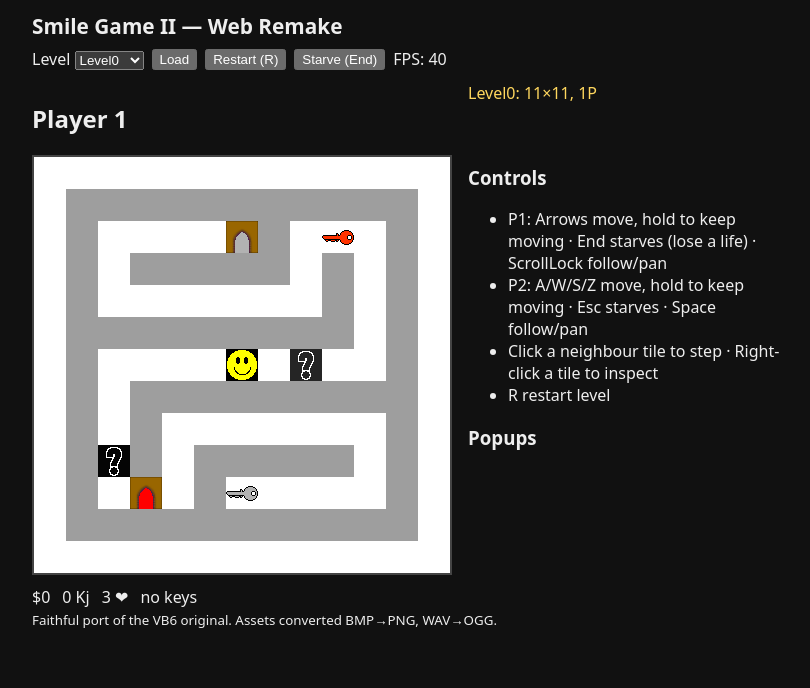
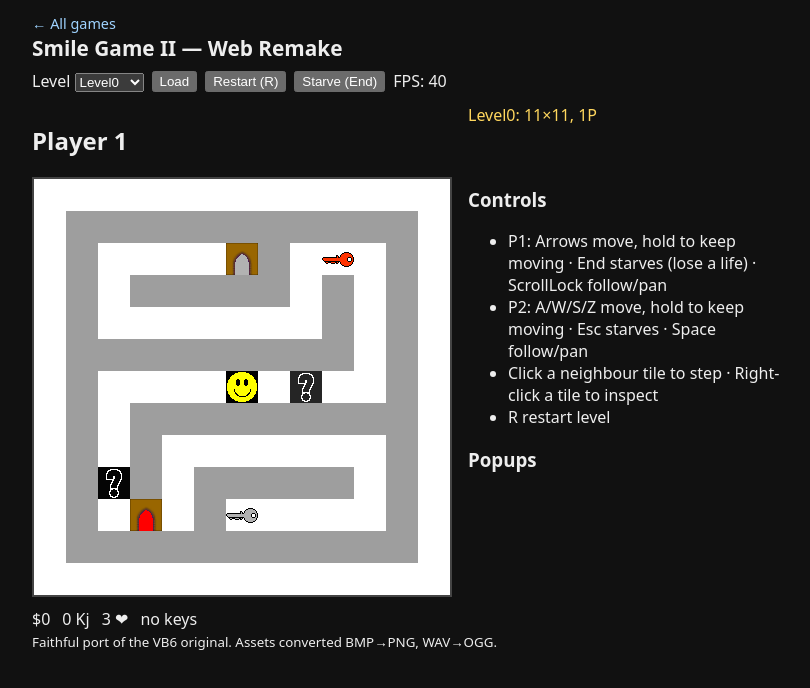
Before and after one commit to eternaldensity/smile, a website built with Vite: page smile2-web/index.html in a window 1280 px wide. Shown: the whole page, without its empty margins (70-880 px from the left). Built offline with nearby package versions, Linux system fonts and the light colour scheme.

Commit message:
Link back to the landing page from both game headers

```diff
--- a/smile2-web/index.html
+++ b/smile2-web/index.html
@@ -9,6 +9,7 @@
   <body>
     <div id="app">
       <header>
+        <nav><a id="homeLink" href="../">← All games</a></nav>
         <h1>Smile Game II — Web Remake</h1>
         <div id="toolbar">
           <label>Level
--- a/smile2-web/src/style.css
+++ b/smile2-web/src/style.css
@@ -3,6 +3,8 @@
 body { margin: 0; font-family: system-ui, sans-serif; background: #111; color: #eee; }
 #app { max-width: 1100px; margin: 0 auto; padding: 12px; }
 header h1 { font-size: 1.3rem; margin: 0 0 8px; }
+#homeLink { font-size: 0.9rem; color: #9fd3ff; text-decoration: none; }
+#homeLink:hover { text-decoration: underline; }
 #toolbar { display: flex; gap: 8px; align-items: center; margin-bottom: 12px; }
 main { display: flex; gap: 16px; }
 #boards { display: flex; gap: 16px; }
--- a/smile3-web/src/style.css
+++ b/smile3-web/src/style.css
@@ -3,6 +3,8 @@
 body { margin: 0; font-family: system-ui, sans-serif; background: #111; color: #eee; }
 #app { max-width: 1100px; margin: 0 auto; padding: 12px; }
 header h1 { font-size: 1.3rem; margin: 0 0 8px; }
+#homeLink { font-size: 0.9rem; color: #9fd3ff; text-decoration: none; }
+#homeLink:hover { text-decoration: underline; }
 #toolbar { display: flex; gap: 8px; align-items: center; margin-bottom: 12px; }
 main { display: flex; gap: 16px; }
 #boards { display: flex; gap: 16px; }
```
Also changed, not shown: smile3-web/index.html (+1 -0 lines).
